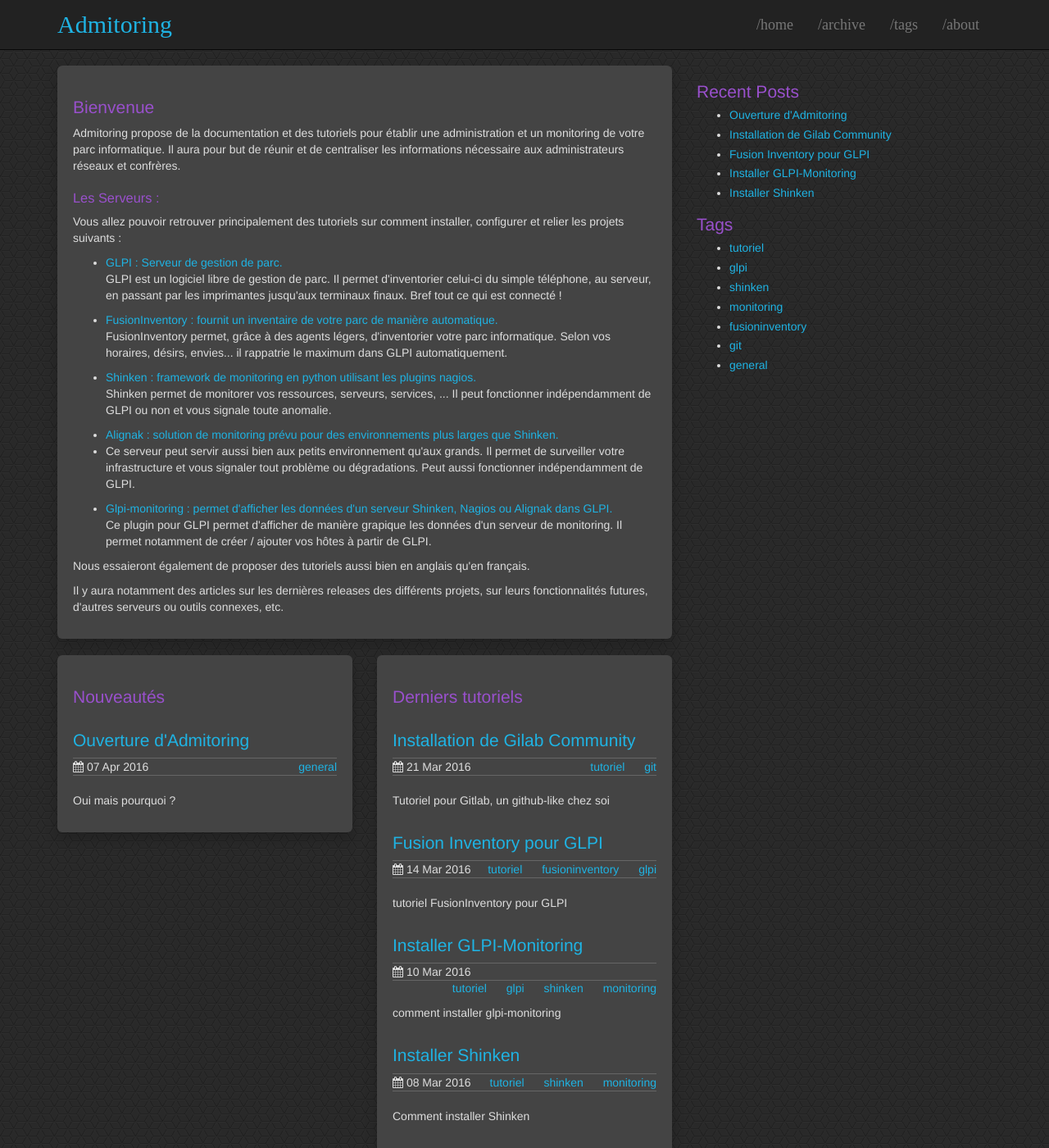
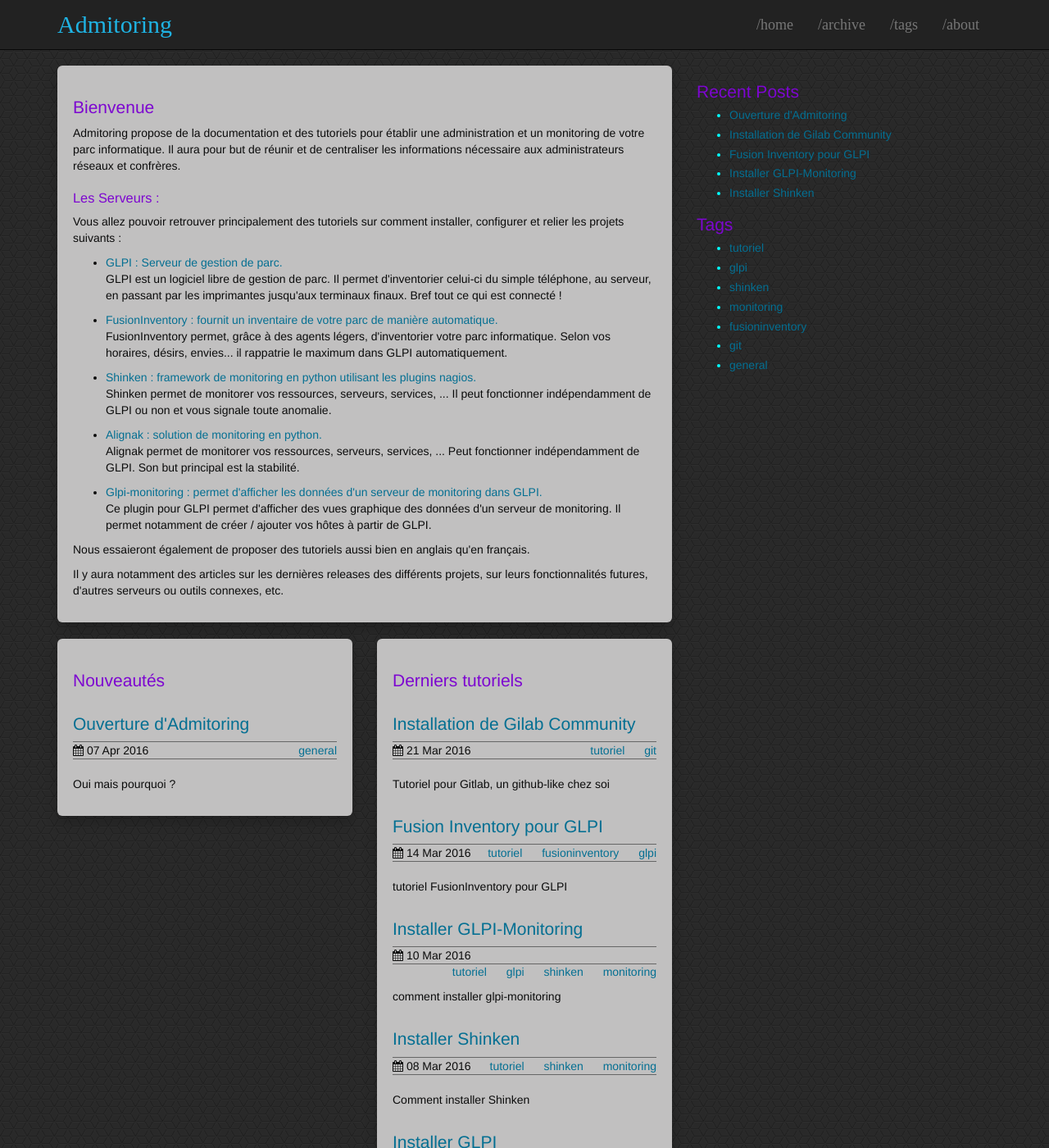
Before and after one commit to algorys/sysadmin, a Jekyll site: the page built from index.html, in a window 1280 px wide and 1400 px high. Shown: the whole window at 82% size. Built offline with Jekyll 4.4.1, drawn with Linux system fonts in a browser that asks for light colours.

Commit message:
Changement couleur css, intro

```diff
--- a/css/theme.scss
+++ b/css/theme.scss
@@ -13,7 +13,7 @@
 }
 body {
   padding-top: 80px;
-  color: #ddd;
+  color: #0C0C0C;
   background-color: #292929;
   background-image: url(./pics/triangles.png);
 }
@@ -35,10 +35,11 @@
 .sidebar li {
   margin-top: .7em;
   line-height: 1em;
+  color: #00FFFF;
 }
 
 .well {
-  background-color: #444;
+  background-color: #C1C0C0;
   box-shadow: 0px 0px 0px 0px, 0px 8px 16px rgba(0, 0, 0, 0.2);
   border: 0px;
   border-radius: 6px;
@@ -50,9 +51,9 @@
   width: 75%;
 }
 
-h1 { font-size: 2em; color: #9950CC;}
-h2 { font-size: 1.5em; color: #9950CC;}
-h3 { font-size: 1.17em; color: #9950CC;}
+h1 { font-size: 2em; color: #7D06D0;}
+h2 { font-size: 1.5em; color: #7D06D0;}
+h3 { font-size: 1.17em; color: #7D06D0;}
 h4 { font-size: 1.12em; }
 h5 { font-size: .83em; }
 h6 { font-size: .75em; }
@@ -79,7 +80,7 @@
 }
 
 blockquote {
-  color: #bbb;
+  color: #3C75D0;
   font-size: 1em;
 }
 
@@ -93,10 +94,10 @@
 //                    Links
 //********************************************************
 a {
-  color: #1FB3E3;
+  color: #046F92;
 }
 a:hover {
-  color: #3CA2A2;
+  color: #046F92;
   border-bottom: 1px solid transparent;
 }
 
--- a/index.html
+++ b/index.html
@@ -11,19 +11,19 @@
     <ul>
       <li><a href="http://glpi-project.org">GLPI : Serveur de gestion de parc.</a></li>
       <p>GLPI est un logiciel libre de gestion de parc. Il permet d'inventorier celui-ci du simple téléphone, au serveur, en passant par les imprimantes jusqu'aux terminaux finaux. Bref tout ce qui est connecté !</p>
-      <li><a href="fusioninventory.org">FusionInventory : fournit un inventaire de votre parc de manière automatique.</a></li>
+      <li><a href="http://fusioninventory.org">FusionInventory : fournit un inventaire de votre parc de manière automatique.</a></li>
       <p>FusionInventory permet, grâce à des agents légers, d'inventorier votre parc informatique. Selon vos horaires, désirs, envies... il rappatrie le maximum dans GLPI automatiquement.
       <li><a href="http://www.shinken-monitoring.org">Shinken : framework de monitoring en python utilisant les plugins nagios.</a>
       <p>Shinken permet de monitorer vos ressources, serveurs, services, ... Il peut fonctionner indépendamment de GLPI ou non et vous signale toute anomalie.</p>
-      <li><a href="http://alignak-monitoring.github.io">Alignak : solution de monitoring prévu pour des environnements plus larges que Shinken.</a><li>
-      <p>Ce serveur peut servir aussi bien aux petits environnement qu'aux grands. Il permet de surveiller votre infrastructure et vous signaler tout problème ou dégradations. Peut aussi fonctionner indépendamment de GLPI.</p>
-      <li><a href="https://github.com/ddurieux/glpi_monitoring">Glpi-monitoring : permet d'afficher les données d'un serveur Shinken, Nagios ou Alignak dans GLPI.</a>
-      <p>Ce plugin pour GLPI permet d'afficher de manière grapique les données d'un serveur de monitoring. Il permet notamment de créer / ajouter vos hôtes à partir de GLPI.</p>
+      <li><a href="http://alignak-monitoring.github.io">Alignak : solution de monitoring en python.</a></li>
+      <p>Alignak permet de monitorer vos ressources, serveurs, services, ... Peut fonctionner indépendamment de GLPI. Son but principal est la stabilité.</p>
+      <li><a href="https://github.com/ddurieux/glpi_monitoring">Glpi-monitoring : permet d'afficher les données d'un serveur de monitoring dans GLPI.</a>
+      <p>Ce plugin pour GLPI permet d'afficher des vues graphique des données d'un serveur de monitoring. Il permet notamment de créer / ajouter vos hôtes à partir de GLPI.</p>
     </ul>
 
-<p>Nous essaieront également de proposer des tutoriels aussi bien en anglais qu'en français.</p>
+    <p>Nous essaieront également de proposer des tutoriels aussi bien en anglais qu'en français.</p>
 
-        <p>Il y aura notamment des articles sur les dernières releases des différents projets, sur leurs fonctionnalités futures, d'autres serveurs ou outils connexes, etc.</p>
+    <p>Il y aura notamment des articles sur les dernières releases des différents projets, sur leurs fonctionnalités futures, d'autres serveurs ou outils connexes, etc.</p>
     </div>
 </div>
 
```
